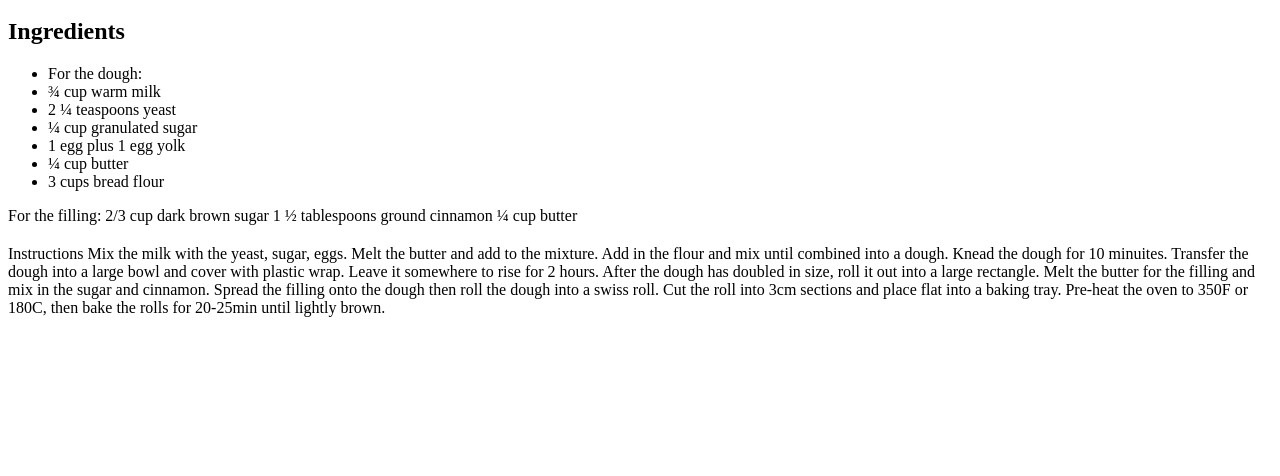
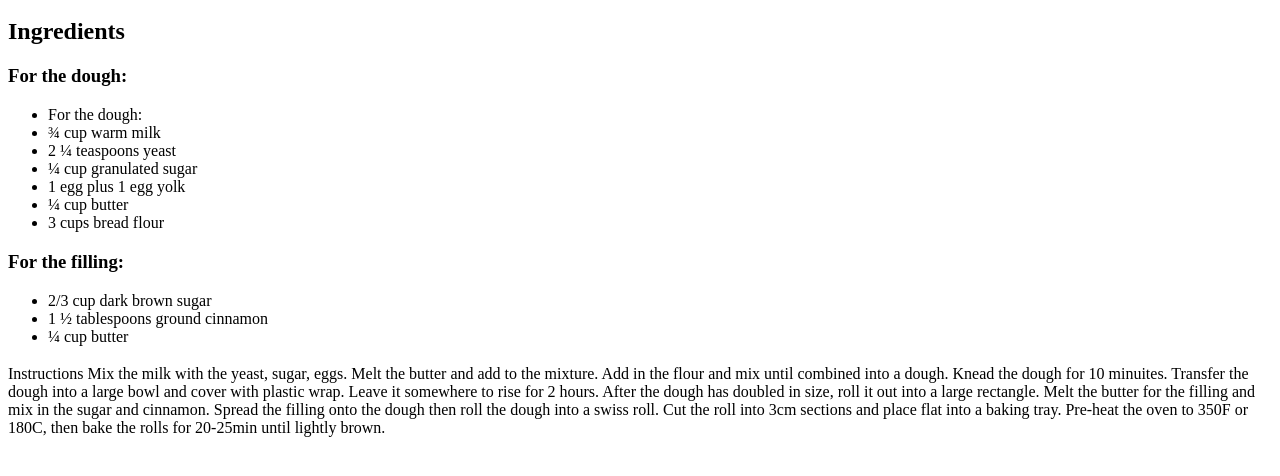
Before and after one commit to IvanAndjelkovic/Day42-Intermediate-HTML, a plain HTML site: page 314_List_Element/index.html in a window 1280 px wide. Shown: the part 48-524 px from the top of the page. Drawn offline with Linux system fonts and the light colour scheme.

Commit message:
Adding another list

```diff
--- a/314_List_Element/index.html
+++ b/314_List_Element/index.html
@@ -1,6 +1,8 @@
 <h1>Angela's Cinnamon Roll Recipe</h1>
 
 <h2>Ingredients</h2>
+
+<h3>For the dough:</h3>
 
 <ul>
 <li>For the dough:</li>
@@ -12,10 +14,12 @@
 <li>3 cups bread flour</li>
 </ul>
 
-For the filling:
-2/3 cup dark brown sugar
-1 ½ tablespoons ground cinnamon
-¼ cup butter
+<h3>For the filling:</h3>
+<ul>
+<li>2/3 cup dark brown sugar </li>
+<LI>1 ½ tablespoons ground cinnamon</li>
+<li>¼ cup butter</li>
+</ul>
 
 <h2></h2>Instructions</h2>
 
```
